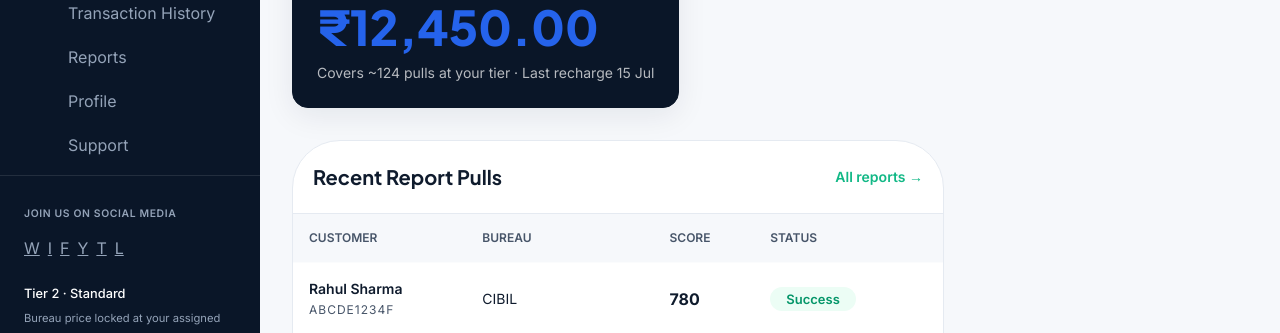
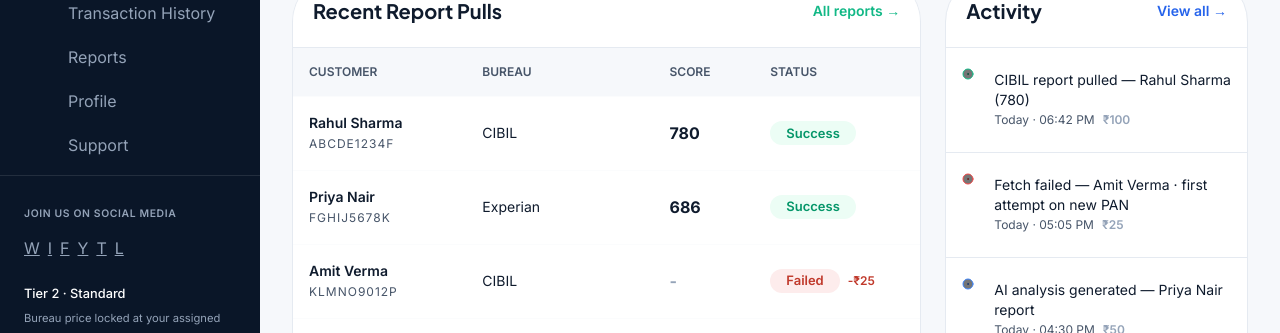
Before and after one commit to sandhya10000/verifyhub-frontend, a React (Vite) app: page /partner/dashboard in a window 1280 px wide. Shown: the part 467-800 px from the top of the page. Built offline with nearby package versions, Linux system fonts and the light colour scheme.

Commit message:
"dashboard error"

```diff
--- a/src/pages/partner/Dashboard.jsx
+++ b/src/pages/partner/Dashboard.jsx
@@ -38,7 +38,7 @@ const Dashboard = () => {
       </Box>
 
       <Grid container spacing={3} sx={{ mb: 4 }}>
-        <Grid item xs={12} md={4}>
+        <Grid size={{ xs: 12, md: 4 }}>
           <StatCard
             title="REPORTS DOWNLOADED · TODAY"
             value="18"
@@ -46,14 +46,14 @@ const Dashboard = () => {
             subtitle="17 success / 1 failed"
           />
         </Grid>
-        <Grid item xs={12} md={4}>
+        <Grid size={{ xs: 12, md: 4 }}>
           <StatCard
             title="REPORTS DOWNLOADED · THIS MONTH"
             value="342"
             subtitle="July 2026 · success rate 96.2%"
           />
         </Grid>
-        <Grid item xs={12} md={4}>
+        <Grid size={{ xs: 12, md: 4 }}>
           <StatCard
             variant="dark"
             title="WALLET BALANCE AVAILABLE"
@@ -65,7 +65,7 @@ const Dashboard = () => {
       </Grid>
 
       <Grid container spacing={3}>
-        <Grid item xs={12} md={8}>
+        <Grid size={{ xs: 12, md: 8 }}>
           <DataTable
             title="Recent Report Pulls"
             actionLabel="All reports"
@@ -73,7 +73,7 @@ const Dashboard = () => {
             data={recentPulls}
           />
         </Grid>
-        <Grid item xs={12} md={4}>
+        <Grid size={{ xs: 12, md: 4 }}>
           <Paper sx={{ borderRadius: 4, border: '1px solid', borderColor: 'divider', boxShadow: 'none', height: '100%' }}>
             <Box sx={{ p: 2.5, display: 'flex', justifyContent: 'space-between', alignItems: 'center', borderBottom: '1px solid', borderColor: 'divider' }}>
               <Typography variant="h6" sx={{ fontWeight: 700 }}>Activity</Typography>
@@ -93,10 +93,14 @@ const Dashboard = () => {
                       } fill="currentColor" />
                     </ListItemIcon>
                     <ListItemText
-                      primary={activity.message}
-                      primaryTypographyProps={{ variant: 'body2', fontWeight: 600, mb: 0.5 }}
+                      disableTypography
+                      primary={
+                        <Typography variant="body2" fontWeight={600} mb={0.5}>
+                          {activity.message}
+                        </Typography>
+                      }
                       secondary={
-                        <Box sx={{ display: 'flex', alignItems: 'center', gap: 1 }}>
+                        <Box component="span" sx={{ display: 'flex', alignItems: 'center', gap: 1 }}>
                           <Typography variant="caption" sx={{ color: 'text.secondary' }}>
                             {new Date(activity.timestamp).toLocaleDateString() === new Date().toLocaleDateString() ? 'Today' : new Date(activity.timestamp).toLocaleDateString('en-GB', { day: 'numeric', month: 'short' })} · {new Date(activity.timestamp).toLocaleTimeString([], {hour: '2-digit', minute:'2-digit'})}
                           </Typography>
```
